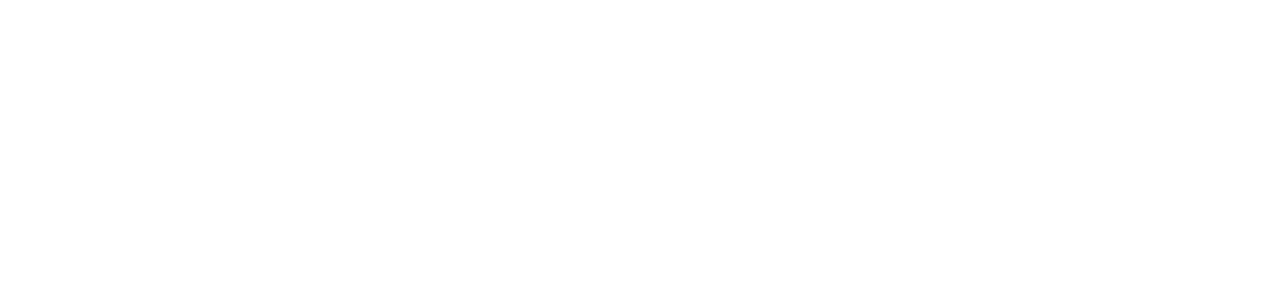
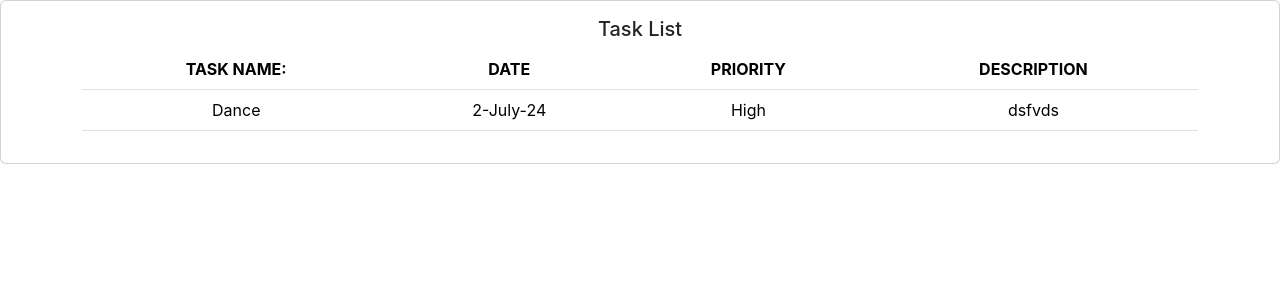
Before and after one commit to R1CH1R0Y/TaskManagerAppFrontEnd, a React (Create React App) app: page / in a window 1280 px wide. Shown: the top 300 px of the page. Built offline with nearby package versions, Linux system fonts and the light colour scheme.

Commit message:
succesfully tested for static data

```diff
--- a/package.json
+++ b/package.json
@@ -6,8 +6,10 @@
     "@testing-library/jest-dom": "^5.17.0",
     "@testing-library/react": "^13.4.0",
     "@testing-library/user-event": "^13.5.0",
+    "axios": "^1.7.2",
     "react": "^18.3.1",
     "react-dom": "^18.3.1",
+    "react-router-dom": "^6.23.1",
     "react-scripts": "5.0.1",
     "web-vitals": "^2.1.4"
   },
--- a/src/App.js
+++ b/src/App.js
@@ -1,10 +1,11 @@
 import logo from './logo.svg';
 import './App.css';
+import View from './components/View';
 
 function App() {
   return (
     <div>
-
+      <View/>
     </div>
   );
 }
--- /dev/null
+++ b/src/components/View.jsx
@@ -0,0 +1,40 @@
+import React, { useEffect, useState } from 'react'
+import axios from 'axios';
+
+const View = () => {
+    return (
+        <div>
+            <div class="card text-center mb-3">
+                <div class="card-body">
+                    <h5 class="card-title">Task List</h5>
+                    <div className="container">
+                        <div className="row">
+                            <div className="col col-12 col-sm-12 col-md-12 col-lg-12 col-xl-12 col-xxl-12">
+                                <table class="table">
+                                    <thead>
+                                        <tr>
+                                            <th scope="col">TASK NAME:</th>
+                                            <th scope="col">DATE</th>
+                                            <th scope="col">PRIORITY</th>
+                                            <th scope="col">DESCRIPTION</th>
+                                        </tr>
+                                    </thead>
+                                    <tbody>
+                                        <tr>
+                                            <td>Dance</td>
+                                            <td>2-July-24</td>
+                                            <td>High</td>
+                                            <td>dsfvds</td>
+                                        </tr>
+                                        </tbody>
+                                </table>
+                            </div>
+                        </div>
+                    </div>
+                </div>
+            </div>
+        </div>
+    )
+}
+
+export default View
```
Also changed, not shown: 1 other file (tests, documents, lock files or other folders).
